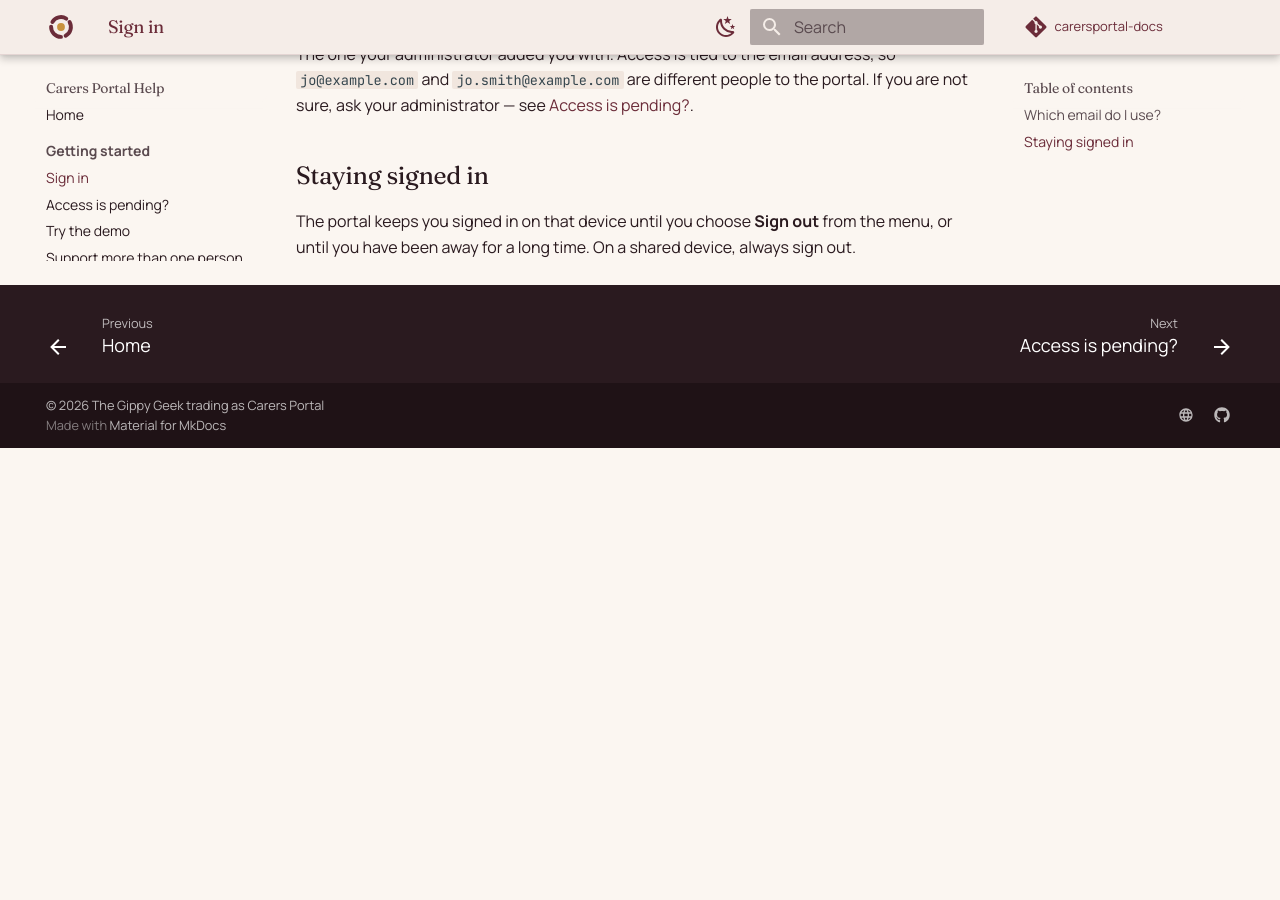
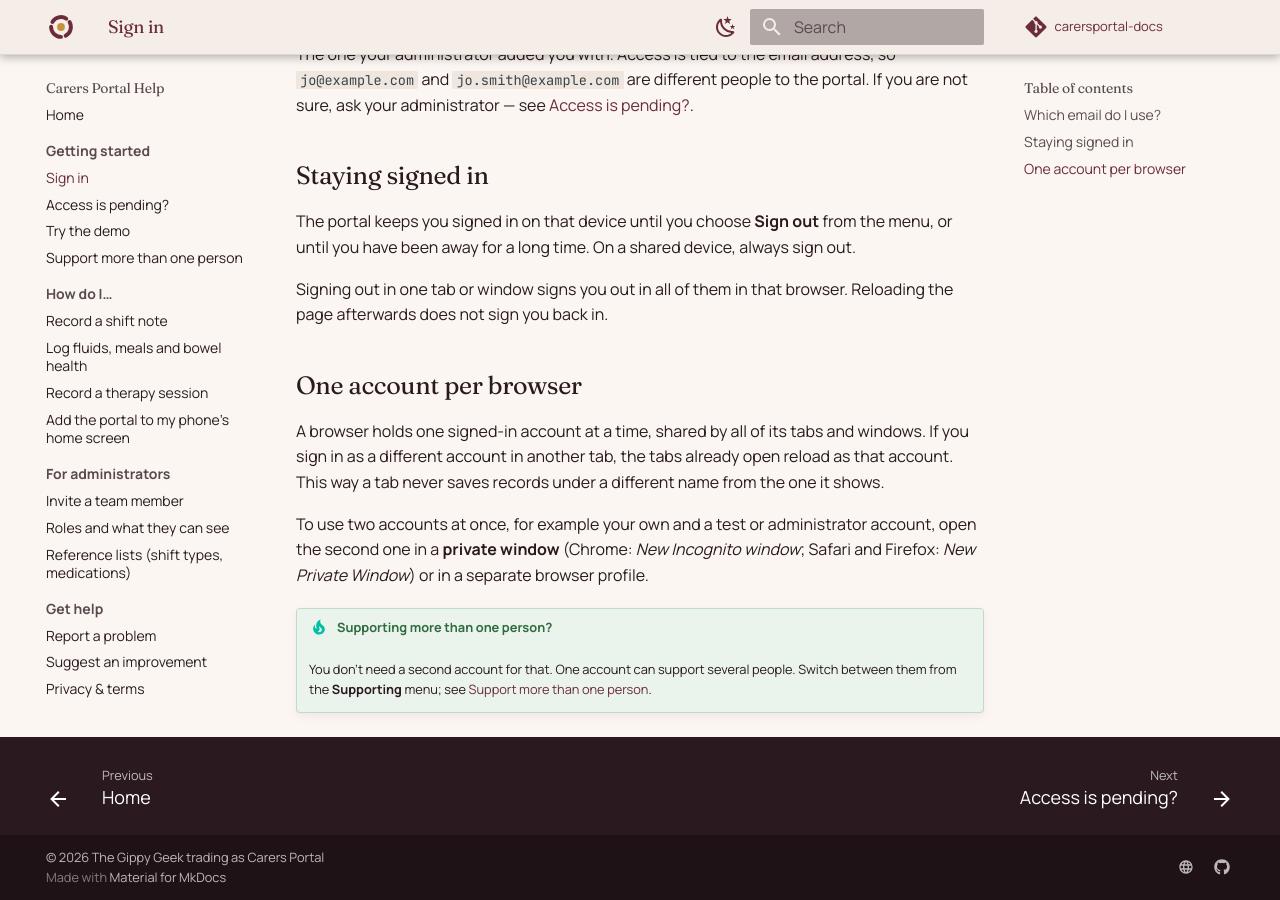
Before and after one commit to thegippygeek/carersportal-docs, an MkDocs documentation site: the page built from docs/account/sign-in.md, in a window 1280 px wide and 900 px high, scrolled down 571 px. Built offline with MkDocs 1.6.1 and Material for MkDocs 9.7.7, drawn with Linux system fonts in a browser that asks for light colours; comment, search, counter and statistics services are not loaded; before the commit the page ends 1019 px from its top, so only the background shows below that.

Commit message:
docs: one signed-in account per browser; sign-out reaches every tab
Co-Authored-By: Claude Opus 5.5 <noreply@anthropic.com>
Claude-Session: https://claude.ai/code/session_01QRq29JbwMaFyowmTDGqRMq

```diff
--- a/docs/account/sign-in.md
+++ b/docs/account/sign-in.md
@@ -22,3 +22,14 @@ The one your administrator added you with. Access is tied to the email address,
 ## Staying signed in
 
 The portal keeps you signed in on that device until you choose **Sign out** from the menu, or until you have been away for a long time. On a shared device, always sign out.
+
+Signing out in one tab or window signs you out in all of them in that browser. Reloading the page afterwards does not sign you back in.
+
+## One account per browser
+
+A browser holds one signed-in account at a time, shared by all of its tabs and windows. If you sign in as a different account in another tab, the tabs already open reload as that account. This way a tab never saves records under a different name from the one it shows.
+
+To use two accounts at once, for example your own and a test or administrator account, open the second one in a **private window** (Chrome: *New Incognito window*; Safari and Firefox: *New Private Window*) or in a separate browser profile.
+
+!!! tip "Supporting more than one person?"
+    You don't need a second account for that. One account can support several people. Switch between them from the **Supporting** menu; see [Support more than one person](people-you-support.md).
```
